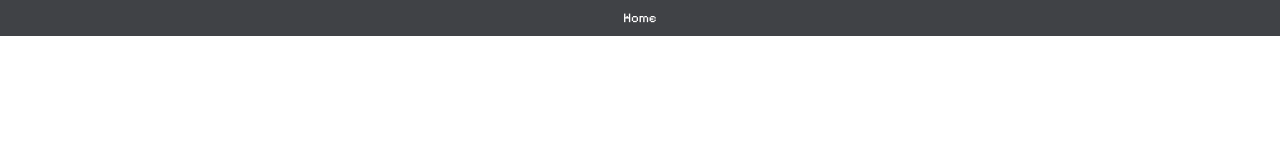
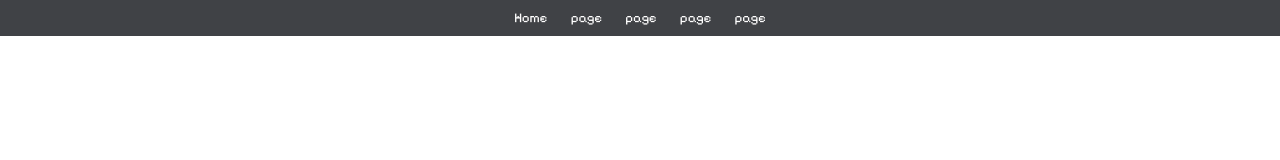
Before and after one commit to Johnryedoethe/nezh.org, a plain HTML site: page index.html in a window 1280 px wide. Drawn offline with Linux system fonts and the light colour scheme.

Commit message:
adding more buttons

```diff
--- a/index.html
+++ b/index.html
@@ -12,6 +12,11 @@
 
         <button href="index.html">Home</button>
 
+        <button href="">page</button>
+        <button href="">page</button>
+        <button href="">page</button>
+        <button href="">page</button>
+
     </nav>
 
 
```
